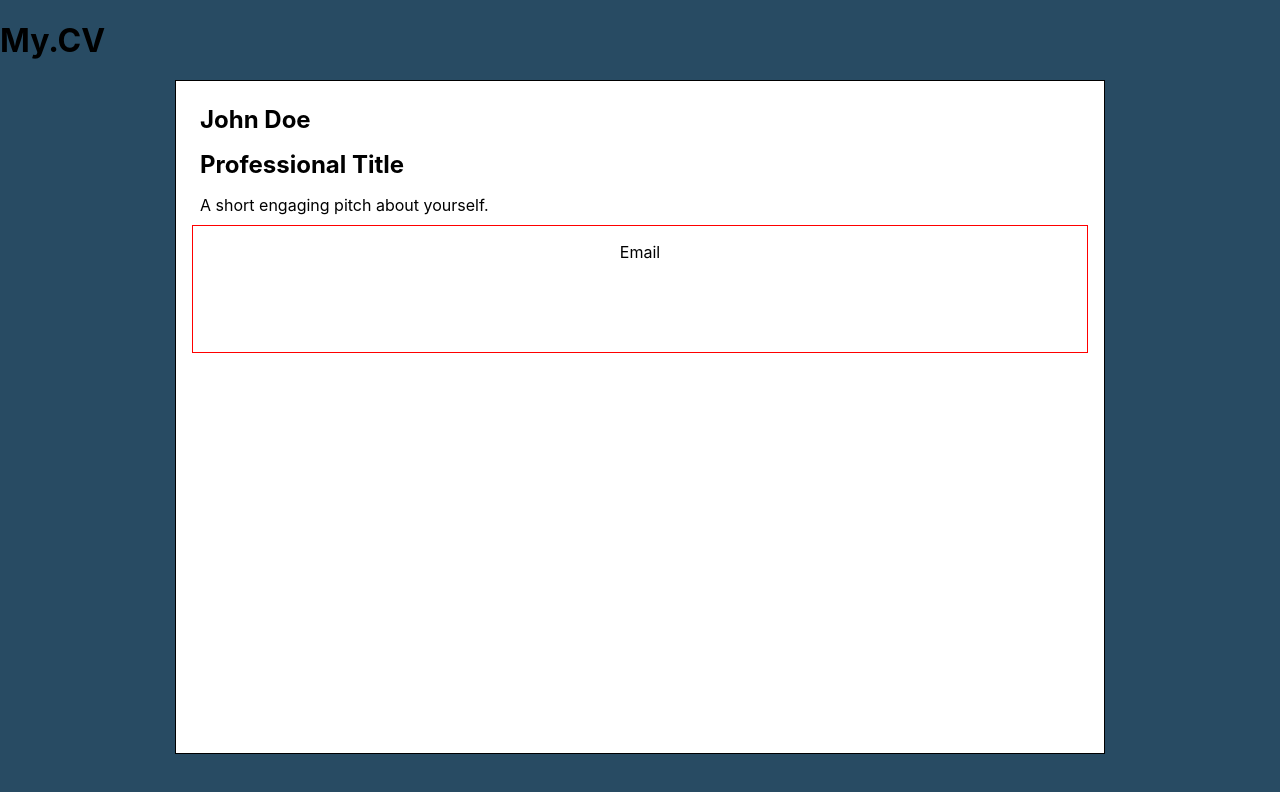
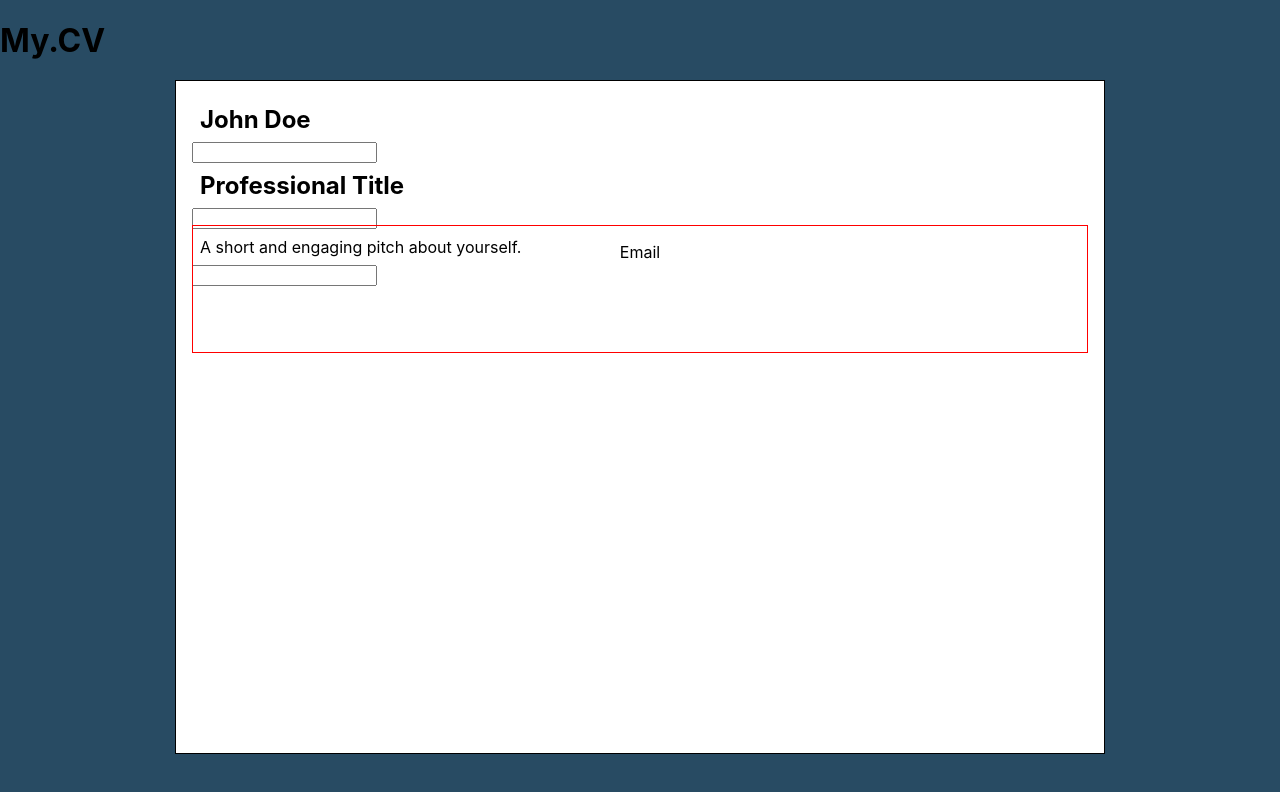
Before and after one commit to twalton83/TOP-CV, a React (Create React App) app: page / in a window 1280 px wide. Shown: the top 792 px of the page. Built offline with nearby package versions, Linux system fonts and the light colour scheme.

Commit message:
swap contentEditable with inputs

```diff
--- a/src/components/MyDocument.js
+++ b/src/components/MyDocument.js
@@ -18,17 +18,25 @@ padding: 1rem;
 
 export default function MyDocument() {
   const [personalInfo, setPersonalInfo] = useState({
-    name: "",
-    title: "",
-    pitch: ""
+    name: "John Doe",
+    title: "Professional Title",
+    pitch: "A short and engaging pitch about yourself."
   });
   const [contactInfo, setContactInfo] = useState([]);
   const [workExperience, setWorkExperience] = useState([]);
   const [education, setEducation] = useState([]);
   const [projects, setProjects] = useState([]);
+
+  const handlePersonalInput = (e) => {
+    setPersonalInfo({
+      ...personalInfo,
+      [e.target.id] : e.target.textContent
+    })
+  }
+
   return (
     <ResumeSheet>
-      <ResumeHeader personalInfo = { personalInfo }/>
+      <ResumeHeader personalInfo = { personalInfo } handlePersonalInput = { handlePersonalInput } />
       <ResumeContact/>
 
     </ResumeSheet>
--- a/src/components/ResumeHeader.js
+++ b/src/components/ResumeHeader.js
@@ -1,4 +1,4 @@
-import React from 'react'
+import React, { useState } from 'react'
 import styled from 'styled-components';
 const Header = styled.section`
 width: 100%;
@@ -13,20 +13,38 @@ cursor: text;
 outline: none;
 };
 `
-export default function ResumeHeader( { bgcolor, color, personalInfo }) {
+export default function ResumeHeader( { bgcolor, color, personalInfo, handlePersonalInput }) {
   const { name, title, pitch } = personalInfo
+  const [display, setDisplay] = useState({
+    name: "block",
+    title: "block",
+    pitch: "block"
+  });
 
   const handleClick = (e) => {
-    e.target.contentEditable = true;
+    setDisplay({
+      ...display,
+      [e.target.id] : false
+    })
   }
 
+
+
   return (
-    <Header bgcolor = { bgcolor } color = { color }>
-      <h2 onClick = { handleClick } className="header-content">{ name !== "" ? name : 'John Doe' }</h2>
-      <h2 onClick = { handleClick } className="header-content"> { title !== "" ? title : 'Professional Title' }</h2>
-      <p onClick = { handleClick } className="header-content">
-      { pitch !== "" ? pitch : 'A short engaging pitch about yourself.' }
+    <Header bgcolor = { bgcolor } color = { color } >
+      <h2 id="name" display= {display.name} className="header-content">{ name }</h2>
+      <input display= {!display.name} htmlFor="name" type="text"/>
+
+      <h2 id="title" display= {display.title} className="header-content">{ title }</h2>
+      <input display= {!display.title} htmlFor="title" type="text"/>
+
+      <p id ="pitch"
+      display= {display.name}
+      className="header-content">
+        { pitch }
       </p>
+      <input display= {!display.pitch} htmlFor="pitch" type="text"/>
+
     </Header>
   )
 }
```
Also changed, not shown: public/manifest.json, 1 other file (tests, documents, lock files or other folders).
